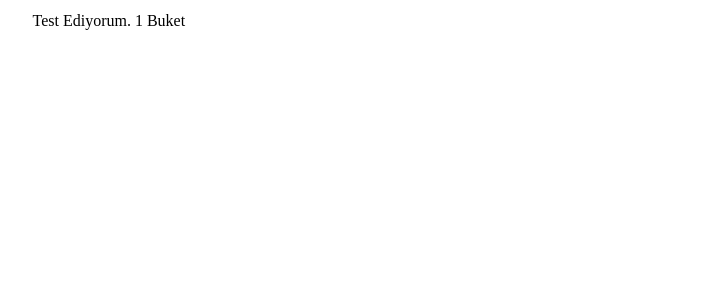
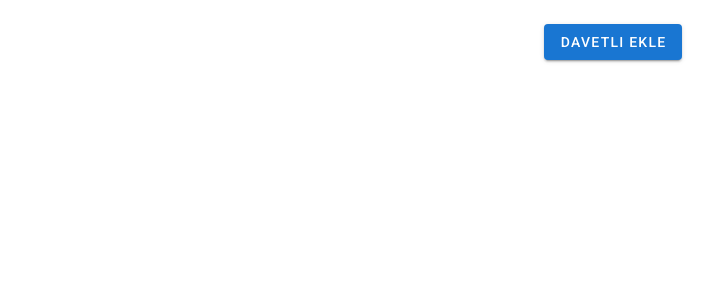
Before and after one commit to bktulu/VueJs, a Vue app: page /test/1 in a window 1280 px wide. Shown: the top 300 px of the page, without its empty margins (27-741 px from the left). Built offline with nearby package versions, Linux system fonts and the light colour scheme.

Commit message:
Davetli ekle butonu ile modal eklenmiştir.

```diff
--- a/src/components/Test.vue
+++ b/src/components/Test.vue
@@ -1,5 +1,72 @@
 <template>
-    <p>Test Ediyorum. {{id}} {{buket}}</p>
+    <v-app>
+        <div class="container" style="text-align: center">
+        <v-row justify="center">
+        <div class="col-md-12">
+            <v-dialog
+            v-model="dialog"
+            persistent
+            max-width="600px"
+            >
+            <template v-slot:activator="{ on, attrs }">
+                <v-btn
+                color="primary"
+                dark
+                v-bind="attrs"
+                v-on="on"
+                >
+                Davetli Ekle
+                </v-btn>
+            </template>
+            <v-card>
+                <v-card-title>
+                <span class="text-h5">Davetli Ekle</span>
+                </v-card-title>
+                <v-card-text>
+                <v-container>
+                    <v-row>
+
+                    <v-col cols="12">
+                        <v-text-field
+                        label="First Name"
+                        required
+                        ></v-text-field>
+                    </v-col>
+                    <v-col cols="12">
+                        <v-text-field
+                        label="Last Name"
+                        required
+                        ></v-text-field>
+                    </v-col>
+
+
+                    </v-row>
+                </v-container>
+                </v-card-text>
+                <v-card-actions>
+                <v-spacer></v-spacer>
+                <v-btn
+                    color="blue darken-1"
+                    text
+                    @click="dialog = false"
+                >
+                    Kapat
+                </v-btn>
+                <v-btn
+                    color="blue darken-1"
+                    text
+                    @click="save()"
+                >
+                    Kaydet
+                </v-btn>
+                </v-card-actions>
+            </v-card>
+
+            </v-dialog>
+            </div>
+        </v-row>
+        </div>
+        </v-app>
 </template>
 <script>
 
@@ -7,7 +74,7 @@ export default ({
     data(){
         return{
             id: this.$route.params.id,
-            buket:"Buket"
+            dialog: false,
         }
     }
 })
```
